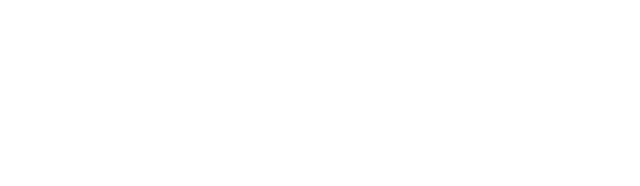
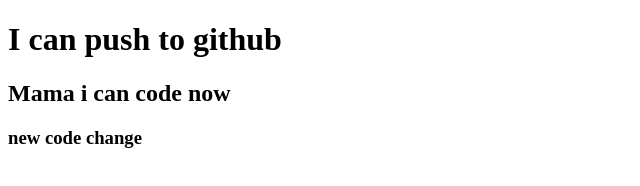
Before and after one commit to jarin68/my-second-repo, a plain HTML site: page index.html in a window 1280 px wide. Shown: the whole page, without its empty margins (0-640 px from the left). Drawn offline with Linux system fonts and the light colour scheme.

Commit message:
added header

```diff
--- a/index.html
+++ b/index.html
@@ -7,6 +7,8 @@
     <title>My second repo</title>
 </head>
 <body>
-
+   <h1> I can push to github</h1>
+   <h2>Mama i can code now</h2>
+   <h3>new code change</h3>
 </body>
 </html>
```
